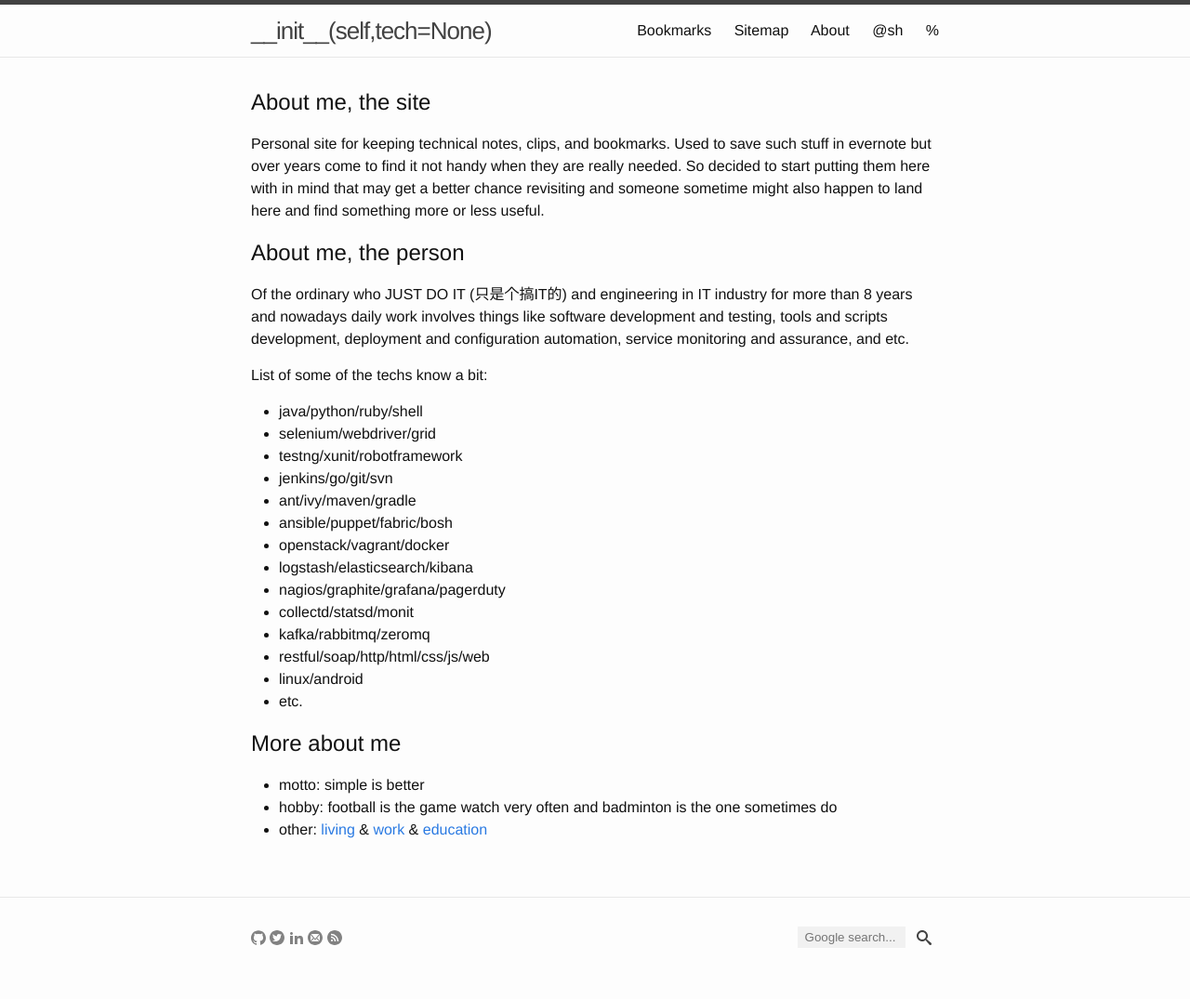
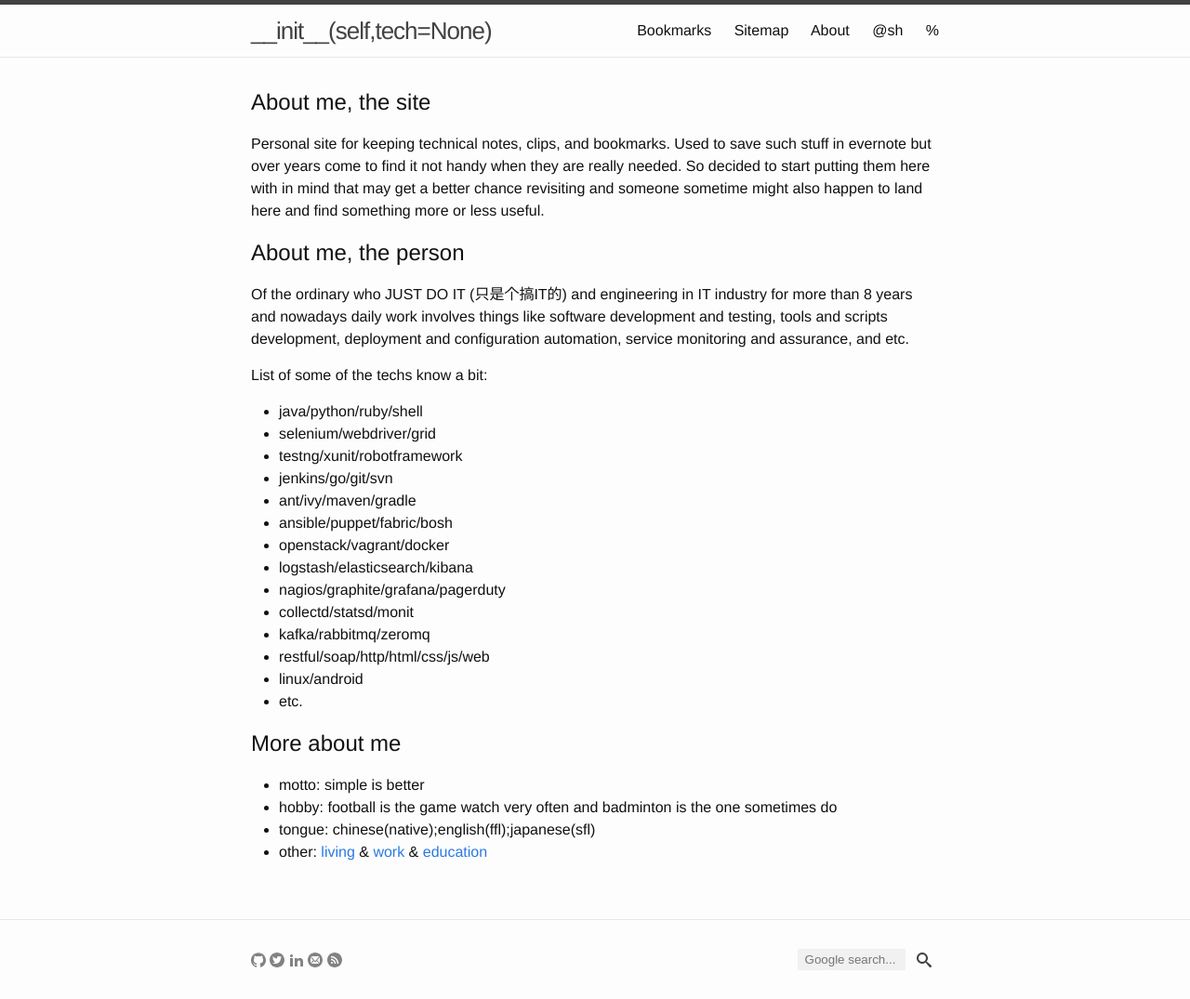
Before and after one commit to yuan-jiang/yuan-jiang.github.io, a Jekyll site: the page built from about.md, in a window 1280 px wide. Shown: the whole page at 93% size. Built offline with Jekyll 4.4.1, drawn with Linux system fonts in a browser that asks for light colours; before the commit the page ends 1051 px from its top, so only the background shows below that.

Commit message:
Update about.md

```diff
--- a/about.md
+++ b/about.md
@@ -30,4 +30,5 @@ List of some of the techs know a bit:
 # More about me
 - motto: simple is better
 - hobby: football is the game watch very often and badminton is the one sometimes do
+- tongue: chinese(native);english(ffl);japanese(sfl)
 - other: [living](https://www.google.com/maps/place/Shanghai,+China) & [work](http://www.cisco.com/) & [education](http://www.cs.ecnu.edu.cn/)
```
